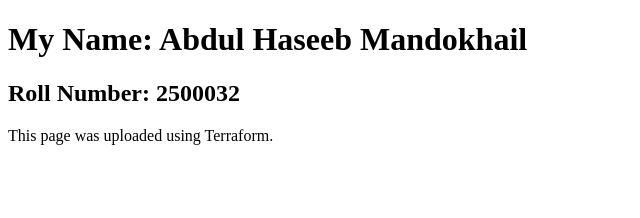
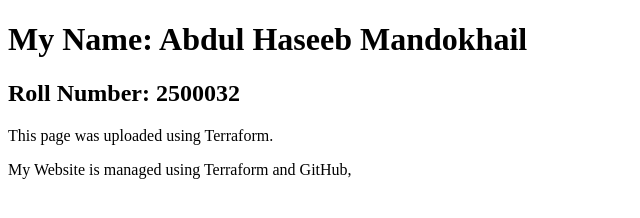
Before and after one commit to haseebbot/terraform-lab-repo, a plain HTML site: page index.html in a window 1280 px wide. Shown: the whole page, without its empty margins (0-640 px from the left). Drawn offline with Linux system fonts and the light colour scheme.

Commit message:
Added by Terraform

```diff
--- a/index.html
+++ b/index.html
@@ -7,5 +7,6 @@
     <h1>My Name: Abdul Haseeb Mandokhail</h1>
     <h2>Roll Number: 2500032</h2>
     <p>This page was uploaded using Terraform.</p>
+<p>My Website is managed using Terraform and GitHub,</p>
 </body>
 </html>
```
